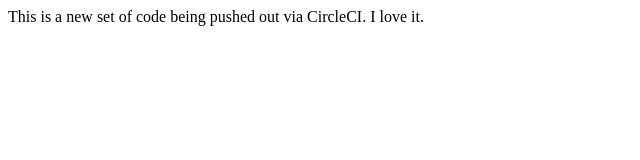
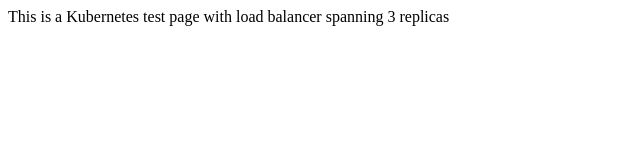
Before and after one commit to haploeco/digital-ocean-kubernetes-deploy, a plain HTML site: page index.html in a window 1280 px wide. Shown: the full height of the page, 0-640 px from the left. Drawn offline with Linux system fonts and the light colour scheme.

Commit message:
Updated index.html

```diff
--- a/index.html
+++ b/index.html
@@ -1,5 +1,5 @@
 <!DOCTYPE html>
-<title>DigitalOcean FTW</title>
+<title>k8s test in DO</title>
 <body>
-  This is a new set of code being pushed out via CircleCI.  I love it.
+  This is a Kubernetes test page with load balancer spanning 3 replicas
 </body>
```
